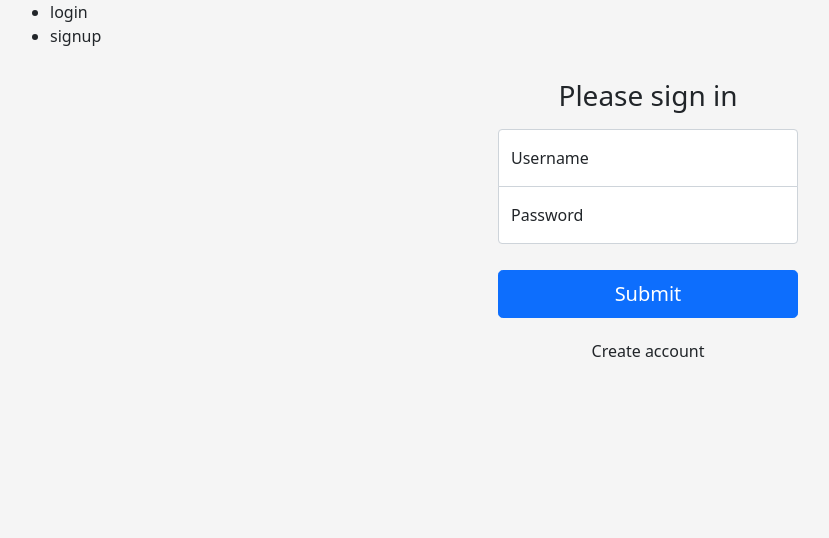
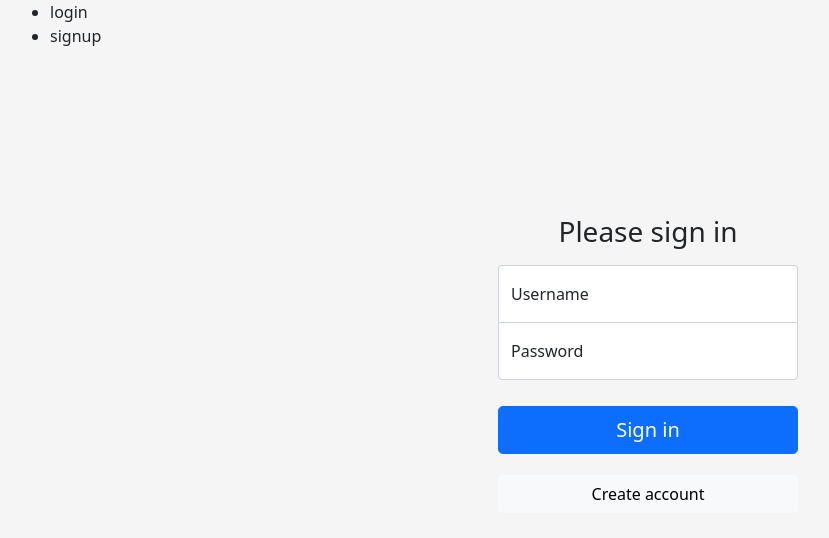
Before and after one commit to andrewrobles/Login, a React (Create React App) app in the folder frontend/: page / in a window 1280 px wide. Shown: the top 538 px of the page, without its empty margins (2-831 px from the left). Built offline with nearby package versions, Linux system fonts and the light colour scheme.

Commit message:
Modularize login form component

```diff
--- a/frontend/src/App.js
+++ b/frontend/src/App.js
@@ -86,13 +86,26 @@ class App extends Component {
     let form;
     switch (this.state.displayed_form) {
       case 'login':
-        form = <LoginForm handle_login={this.handle_login} />;
+        form = <LoginForm
+                  handle_login={this.handle_login}
+                  label_text={"Please sign in"}
+                  primary_button_text = {"Sign in"}
+                  primary_button_action = {this.handle_login}
+                  secondary_button_text = {"Create account"}
+                  secondary_button_action = {() => this.display_form('signup')}
+                />;
         break;
       case 'signup':
         form = <SignupForm handle_signup={this.handle_signup} />;
         break;
       default:
-        form = <LoginForm handle_login={this.handle_login} />;
+        form = <LoginForm handle_login={this.handle_login}
+                label_text={"Please sign in"}
+                primary_button_text = {"Sign in"}
+                primary_button_action = {this.handle_login}
+                secondary_button_text = {"Create account"}
+                secondary_button_action = {() => this.display_form('signup')}
+              />;
     }
 
     return (
--- a/frontend/src/components/LoginForm.css
+++ b/frontend/src/components/LoginForm.css
@@ -15,6 +15,7 @@ body {
     width: 100%;
     max-width: 330px;
     padding: 15px;
+    padding-top: 12%;
     margin: auto;
   }
 
--- a/frontend/src/components/LoginForm.js
+++ b/frontend/src/components/LoginForm.js
@@ -23,7 +23,7 @@ class LoginForm extends React.Component {
     return (
       <main class="form-signin">
         <form onSubmit={e => this.props.handle_login(e, this.state)}>
-          <h1 class="h3 mb-3 fw-normal d-flex justify-content-center">Please sign in</h1>
+          <h1 class="h3 mb-3 fw-normal d-flex justify-content-center">{this.props.label_text}</h1>
 
           <div className="form-floating">
             <input
@@ -49,11 +49,13 @@ class LoginForm extends React.Component {
             />
             <label for="floatingPassword">Password</label>
           </div>
-          <input class="w-100 btn btn-lg btn-primary mt-3" type="submit" />
+          <input class="w-100 btn btn-lg btn-primary mt-3" type="submit" value={this.props.primary_button_text} />
+          <button type="button" class="w-100 btn btn-light mt-3" onClick={this.props.secondary_button_action}>
+            {this.props.secondary_button_text}
+          </button>
         </form>
-        <div class="mt-3">
+        <div class="mt-1">
           <label class="d-flex justify-content-center">
-            <span type="checkbox" value="remember-me">Create account</span>
           </label>
         </div>
       </main>
@@ -64,5 +66,5 @@ class LoginForm extends React.Component {
 export default LoginForm;
 
 LoginForm.propTypes = {
-  handle_login: PropTypes.func.isRequired
+  handle_login: PropTypes.func.isRequired,
 };
```
Also changed, not shown: 1 other file (tests, documents, lock files or other folders).
